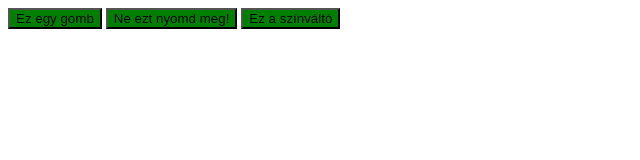
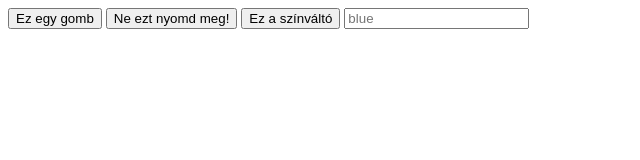
Before and after one commit to dajnaelhun/EventsEventListeners, a plain HTML site: page index.html in a window 1280 px wide. Both pictures are taken after a click on the button "Ez a színváltó". Shown: the whole page, without its empty margins (0-640 px from the left). Drawn offline with nearby package versions, Linux system fonts and the light colour scheme.

Commit message:
Nem követtem

```diff
--- a/index.html
+++ b/index.html
@@ -10,6 +10,10 @@
  <button id="secondbutton">Ne ezt nyomd meg!</button>
  <button id="szinvalto">Ez a színváltó</button>
 
+<label for="textegy">
+ <input type="text" name="javabevitel" id="textegy" placeholder="blue">
+</label>
+
 
 
 <script src="https://ajax.googleapis.com/ajax/libs/jquery/3.3.1/jquery.min.js"></script>
--- a/script.js
+++ b/script.js
@@ -10,7 +10,9 @@ $('#secondbutton').on('click',()=>{
 
 let szinek = ['green','red', 'blue']
 
+let color = $('textegy.placeholder')
+
 $('#szinvalto').on('click',()=>{
-    $('button').css('background-color','green')
+    $('button').css('background-color',)
 
 })
```
